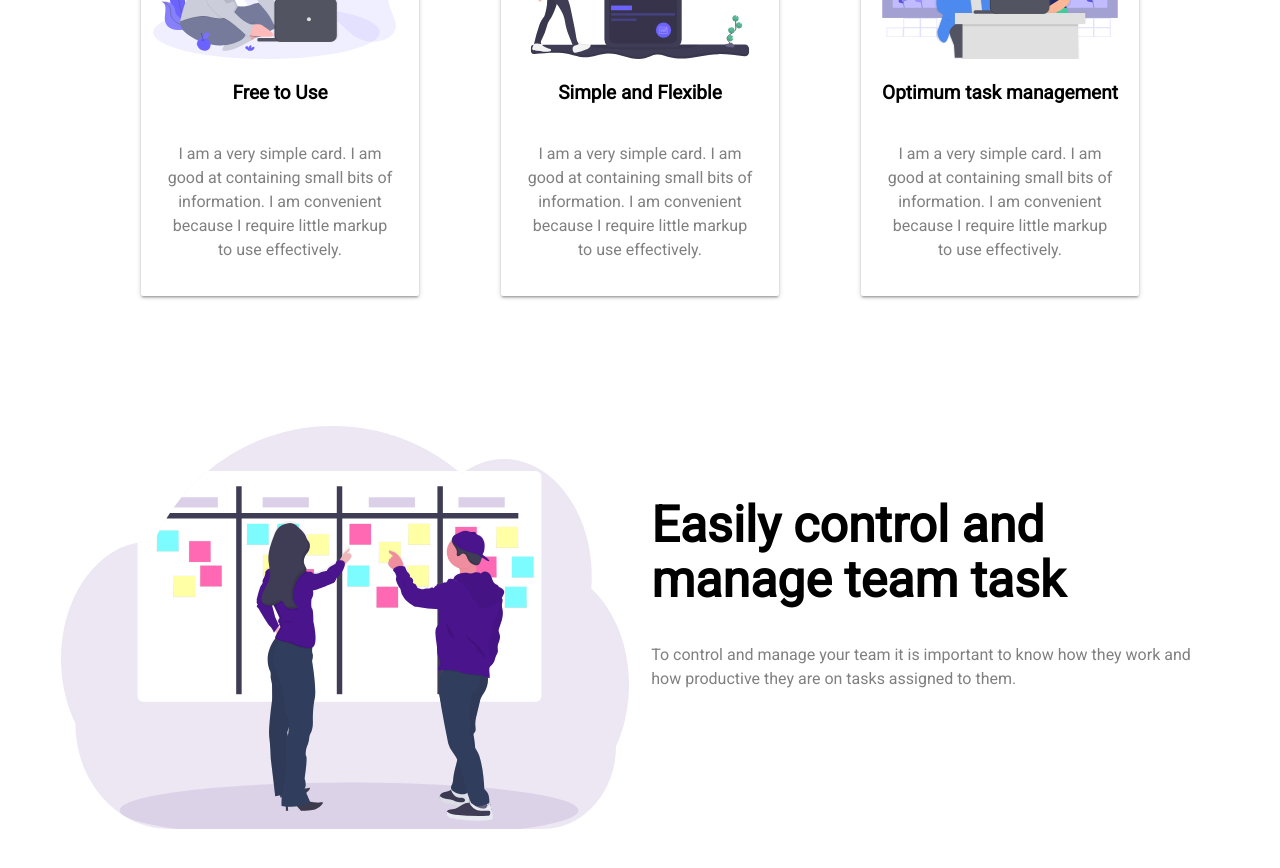
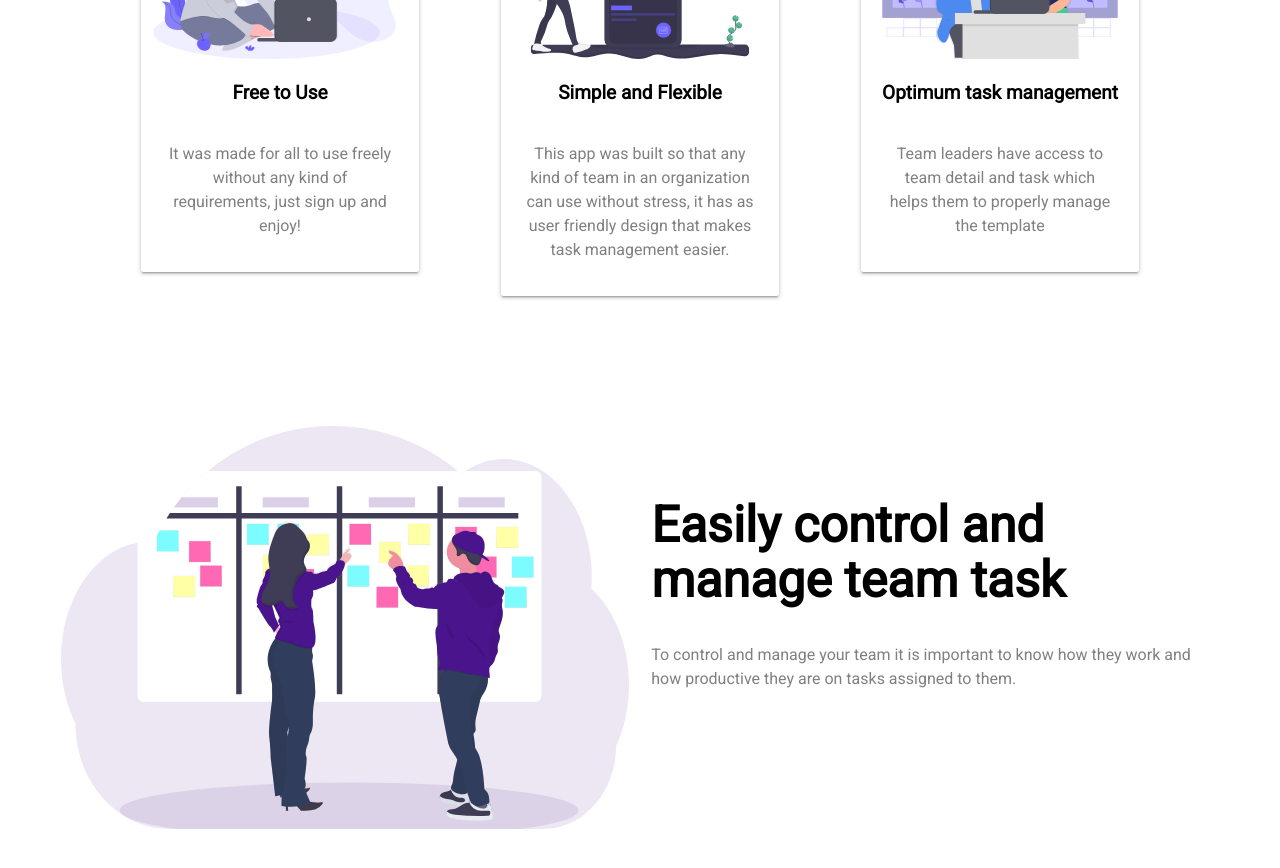
Before and after one commit to oyewoas/scrumy-app-frontend, an Angular app: page /home in a window 1280 px wide. Shown: the part 1080-1948 px from the top of the page. Built offline with nearby package versions, Linux system fonts and the light colour scheme; what ngx-materialize would draw is missing.

Commit message:
Update to scrumy frontend

```diff
--- a/src/app/home/home.component.html
+++ b/src/app/home/home.component.html
@@ -59,7 +59,7 @@
 
                           </div>
                         <div class="card-content center">
-                          <p class="paragraph">I am a very simple card. I am good at containing small bits of information. I am convenient because I require little markup to use effectively.</p>
+                          <p class="paragraph">It was made for all to use freely without any kind of requirements, just sign up and enjoy!</p>
                         </div>
                       </div>
           </div>
@@ -74,7 +74,7 @@
 
                           </div>
                         <div class="card-content center">
-                          <p class="paragraph">I am a very simple card. I am good at containing small bits of information. I am convenient because I require little markup to use effectively.</p>
+                          <p class="paragraph">This app was built so that any kind of team in an organization can use without stress, it has as user friendly design that makes task management easier.</p>
                         </div>
                       </div>
           </div>
@@ -89,7 +89,7 @@
 
                           </div>
                         <div class="card-content center">
-                          <p class="paragraph">I am a very simple card. I am good at containing small bits of information. I am convenient because I require little markup to use effectively.</p>
+                          <p class="paragraph">Team leaders have access to team detail and task which helps them to properly manage the template</p>
                         </div>
                       </div>
           </div>
```
